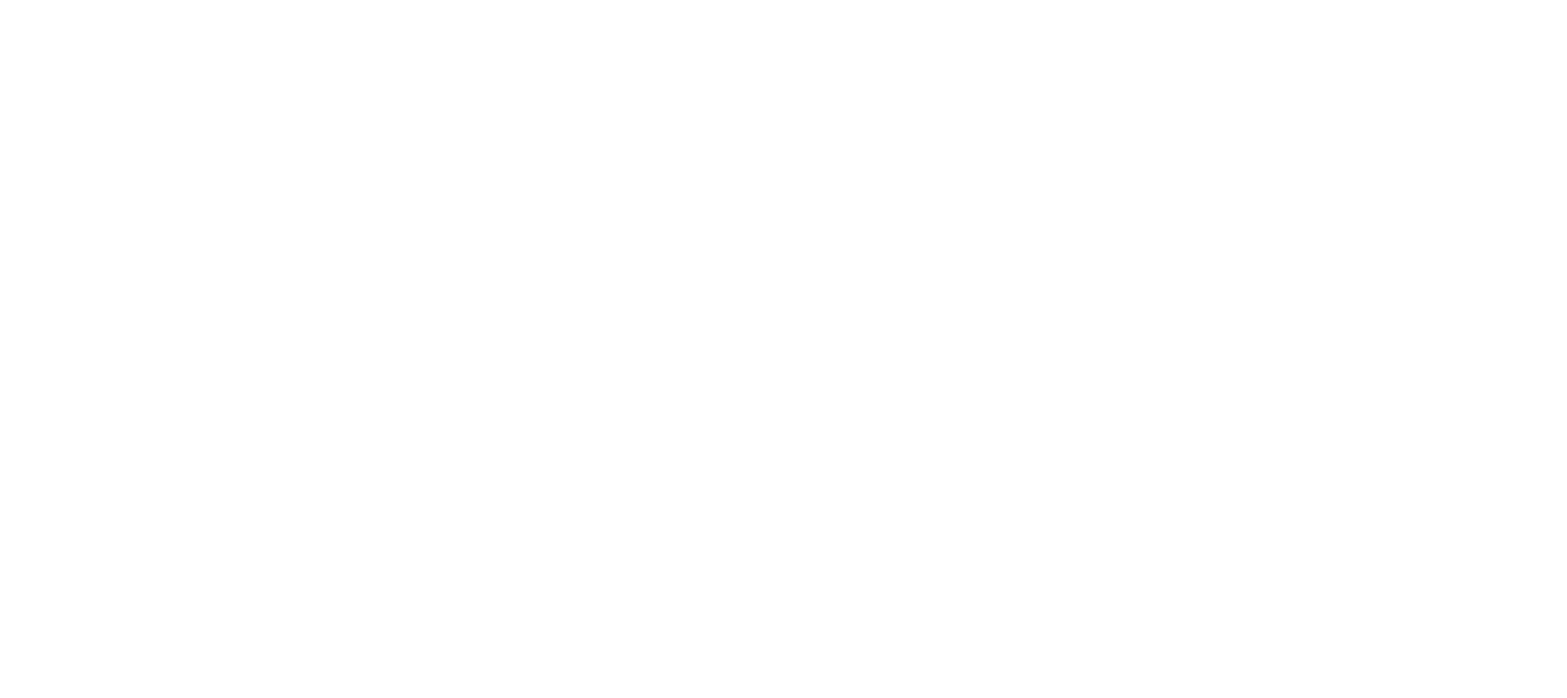
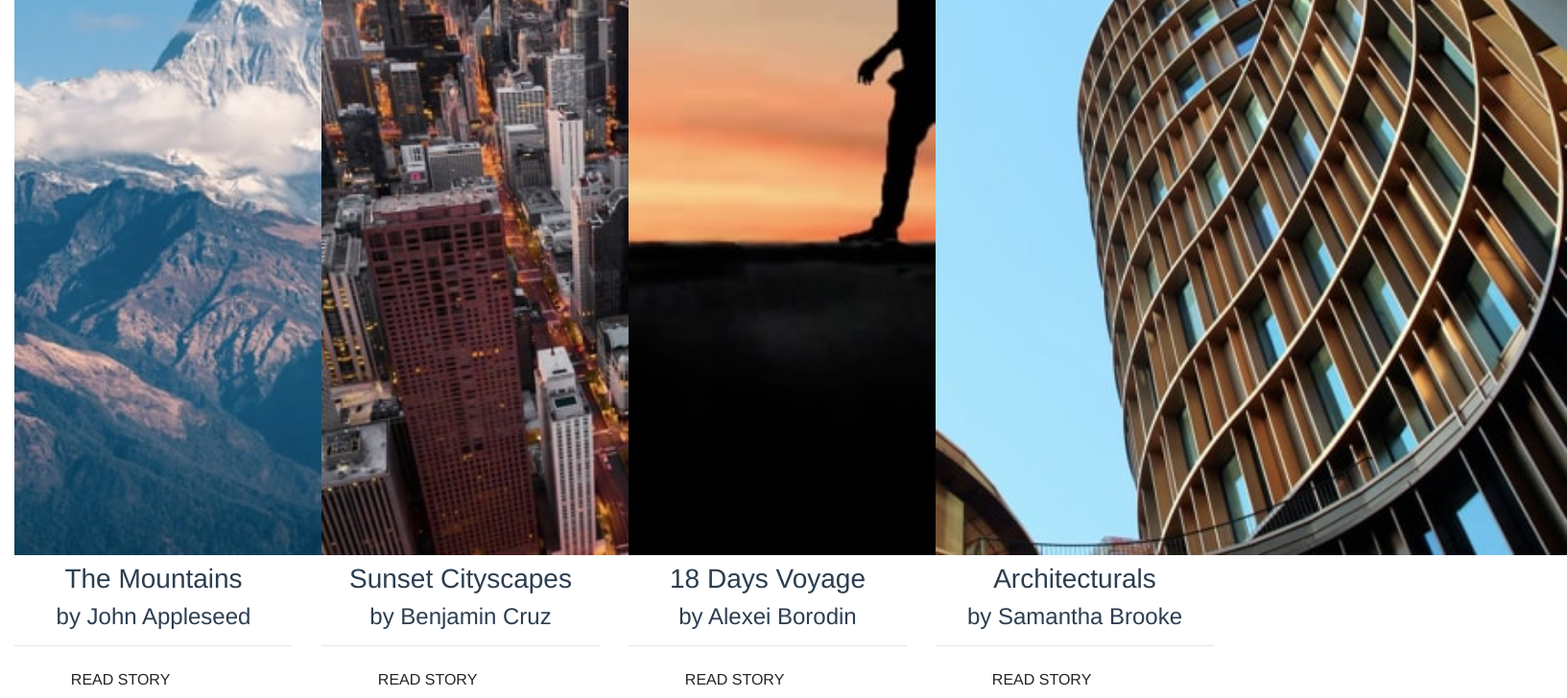
Before and after one commit to clf94-dev/photosnap-vue, a Vue app: page / in a window 1280 px wide. Shown: the part 2348-3076 px from the top of the page at 96% size, 1633 px wide, since content can reach past the window. Before the commit the page ends 2013 px from the top, so only its background shows below. Built offline with nearby package versions, Linux system fonts and the light colour scheme.

Commit message:
added struct StoriesHome

```diff
--- a/src/components/StoriesCard.vue
+++ b/src/components/StoriesCard.vue
@@ -1,12 +1,11 @@
 <template>
-    <div>
 
-    </div>
 </template>
 
 <script>
     export default {
-        name: 'StoriesCard'
+        name: 'StoriesCard',
+
     }
 </script>
 
--- a/src/components/StoriesHome.vue
+++ b/src/components/StoriesHome.vue
@@ -1,12 +1,75 @@
 <template>
-    <div>
+    <b-container fluid>
+        <b-row class="stories-row">
+            <b-col class="story-cont" v-for="data of storiesdata" v-bind:key="data.title" xs="12" sm="6" md="3" lg="3">
+                <div class="img-col">
 
-    </div>
+            <img :src="data.srcD" :srcset="`${data.srcD} 700w, ${data.srcM} 600w`" :alt="data.imgAlt" />
+        </div>
+        <div class="text-col" >
+            <h4>{{data.date }}</h4>
+            <h3>
+                {{data.title }}
+            </h3>
+            <h4>{{data.author }}</h4>
+            <hr />
+            <button class="btn" @click="goToStories()">
+            <b-row>
+              <b-col  xs="8" sm="8" md="8" lg="8" >READ STORY</b-col>
+              <b-col xs="4" sm="4" md="4" lg="4" >
+                <img :src="arrowW " alt="arrow" />
+              </b-col>
+            </b-row>
+          </button>
+        </div>
+            </b-col>
+
+        </b-row>
+    </b-container>
 </template>
 
 <script>
     export default {
-        name: 'StoriesHome'
+        name: 'StoriesHome',
+        data(){
+            return{
+arrowW: require("../assets/images/shared/desktop/arrow copy.svg"),
+storiesdata: [
+    {
+        title: "The Mountains",
+        author: "by John Appleseed",
+        srcD: require("../assets/images/stories/desktop/mountains.jpg"),
+        srcT: require("../assets/images/stories/desktop/mountains.jpg"),
+        srcM: require("../assets/images/stories/mobile/mountains.jpg"),
+        imgAlt: "The Mountains"
+    },
+    {
+        title: "Sunset Cityscapes",
+        author: "by Benjamin Cruz",
+        srcD: require("../assets/images/stories/desktop/cityscapes.jpg"),
+        srcT: require("../assets/images/stories/desktop/cityscapes.jpg"),
+        srcM: require("../assets/images/stories/mobile/cityscapes.jpg"),
+        imgAlt: "Sunset Cityscapes"
+    },
+    {
+        title: "18 Days Voyage",
+        author: "by Alexei Borodin",
+        srcD: require("../assets/images/stories/desktop/18-days-voyage.jpg"),
+        srcT: require("../assets/images/stories/desktop/18-days-voyage.jpg"),
+        srcM: require("../assets/images/stories/mobile/18-days-voyage.jpg"),
+        imgAlt: "18 Days Voyage"
+    },
+    {
+        title: "Architecturals",
+        author: "by Samantha Brooke",
+        srcD: require("../assets/images/stories/desktop/architecturals.jpg"),
+        srcT: require("../assets/images/stories/desktop/architecturals.jpg"),
+        srcM: require("../assets/images/stories/mobile/architecturals.jpg"),
+        imgAlt: "Architecturals"
+    }
+]
+            }
+        }
     }
 </script>
 
```
